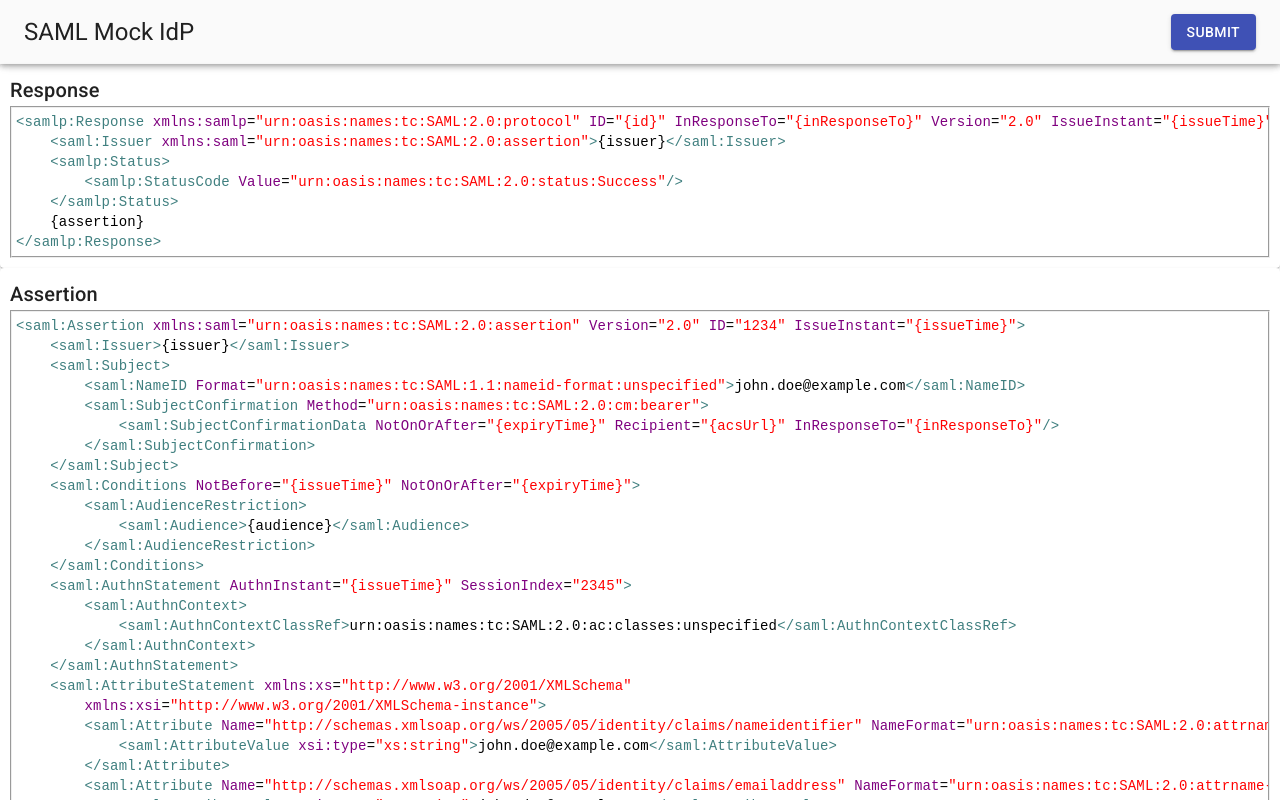
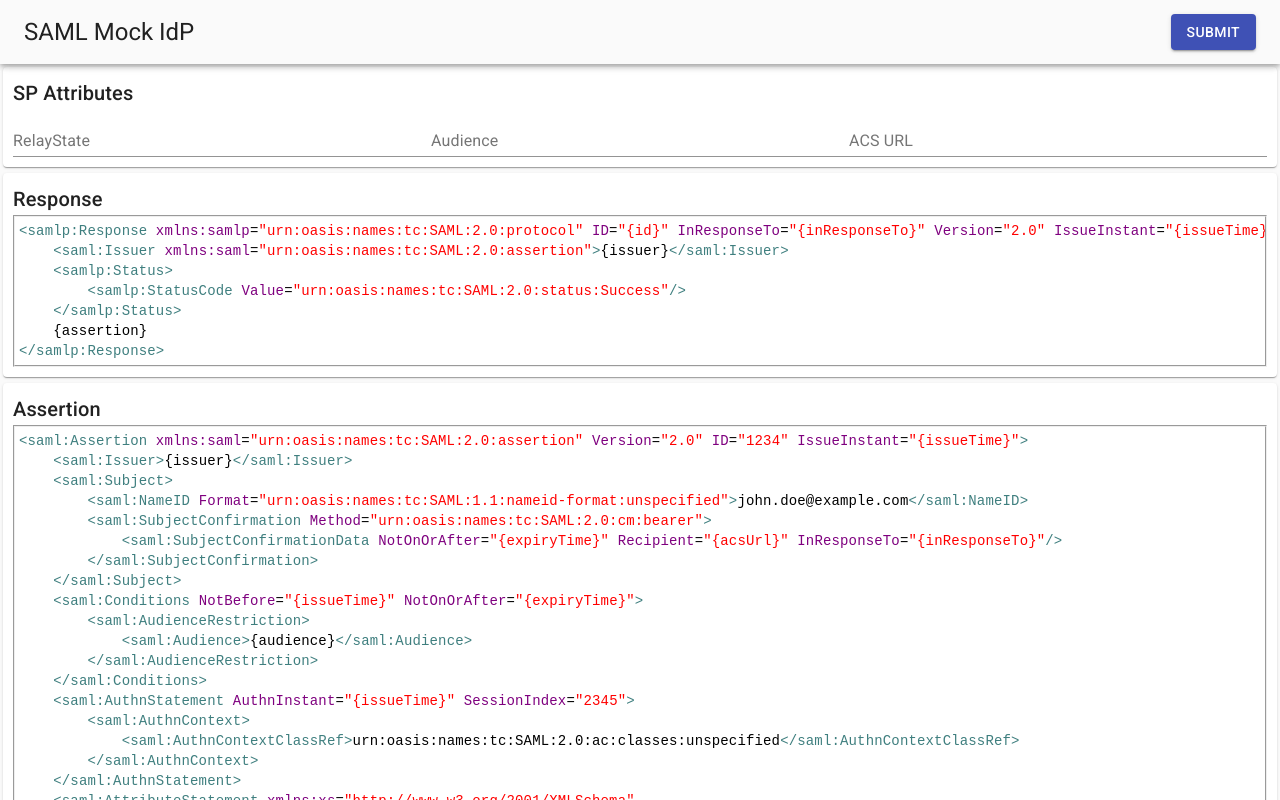
Before and after one commit to thameera/saml-mock, a Next.js app: page /idp in a window 1280 px wide. Shown: the top 800 px of the page. Built offline with nearby package versions, Linux system fonts and the light colour scheme.

Commit message:
Make the SP attributes editable

```diff
--- a/pages/api/continue.js
+++ b/pages/api/continue.js
@@ -45,7 +45,7 @@ export default function handler(req, res) {
 
   res.status(200).json({
     SAMLResponse: Buffer.from(canonicalizedResponse).toString('base64'),
-    RelayState: body.relaystate,
+    RelayState: body.relayState,
     acsUrl: body.acsUrl,
   })
 }
--- a/pages/idp.js
+++ b/pages/idp.js
@@ -5,6 +5,7 @@ import {
   Button,
   Grid,
   Paper,
+  TextField,
   Toolbar,
   Typography,
 } from '@material-ui/core'
@@ -16,6 +17,9 @@ import styles from '../styles/IdP.module.css'
 export default function IdP(props) {
   const [assertion, setAssertion] = useState(assertionTemplate)
   const [response, setResponse] = useState(responseTemplate)
+  const [relayState, setRelayState] = useState(props.relayState)
+  const [aud, setAud] = useState(props.aud)
+  const [acsUrl, setAcsUrl] = useState(props.acsUrl)
 
   const submit = async () => {
     try {
@@ -23,9 +27,12 @@ export default function IdP(props) {
         method: 'POST',
         url: '/api/continue',
         data: {
+          ...props,
           assertion,
           response,
-          ...props,
+          relayState,
+          aud,
+          acsUrl,
         },
       })
       // Save the info in localStorage, so they could be used by form post script in next page
@@ -57,6 +64,37 @@ export default function IdP(props) {
       <Grid container>
         <Grid item xs={12}>
           <Paper className={styles.paper}>
+            <Typography variant="h6">SP Attributes</Typography>
+            <Grid container>
+              <Grid item xs={4}>
+                <TextField
+                  fullWidth
+                  label="RelayState"
+                  value={relayState}
+                  onChange={(ev) => setRelayState(ev.target.value)}
+                />
+              </Grid>
+              <Grid item xs={4}>
+                <TextField
+                  fullWidth
+                  label="Audience"
+                  value={aud}
+                  onChange={(ev) => setAud(ev.target.value)}
+                />
+              </Grid>
+              <Grid item xs={4}>
+                <TextField
+                  fullWidth
+                  label="ACS URL"
+                  value={acsUrl}
+                  onChange={(ev) => setAcsUrl(ev.target.value)}
+                />
+              </Grid>
+            </Grid>
+          </Paper>
+        </Grid>
+        <Grid item xs={12}>
+          <Paper className={styles.paper}>
             <Typography variant="h6">Response</Typography>
             <XMLEditor xmlStr={response} updateXmlStr={setResponse} />
           </Paper>
@@ -79,7 +117,7 @@ export async function getServerSideProps(context) {
   return {
     props: {
       samlreq: q.SAMLRequest || null,
-      relaystate: q.RelayState || '',
+      relayState: q.RelayState || '',
       aud: q.aud || '',
       acsUrl: q.acs_url || '',
     },
--- a/styles/IdP.module.css
+++ b/styles/IdP.module.css
@@ -1,5 +1,6 @@
 .paper {
   padding: 10px;
+  margin: 3px;
 }
 
 .grow {
```
